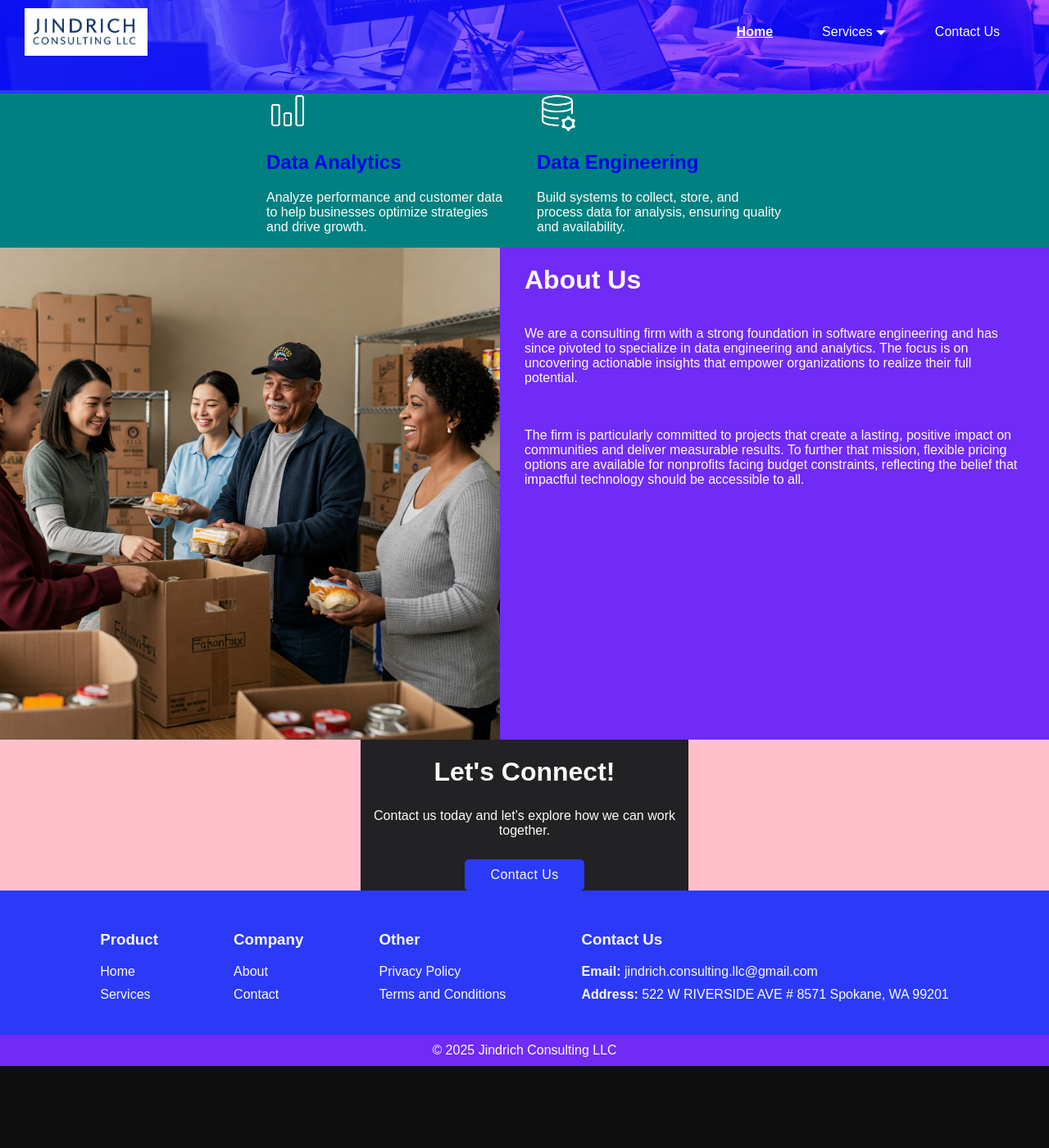
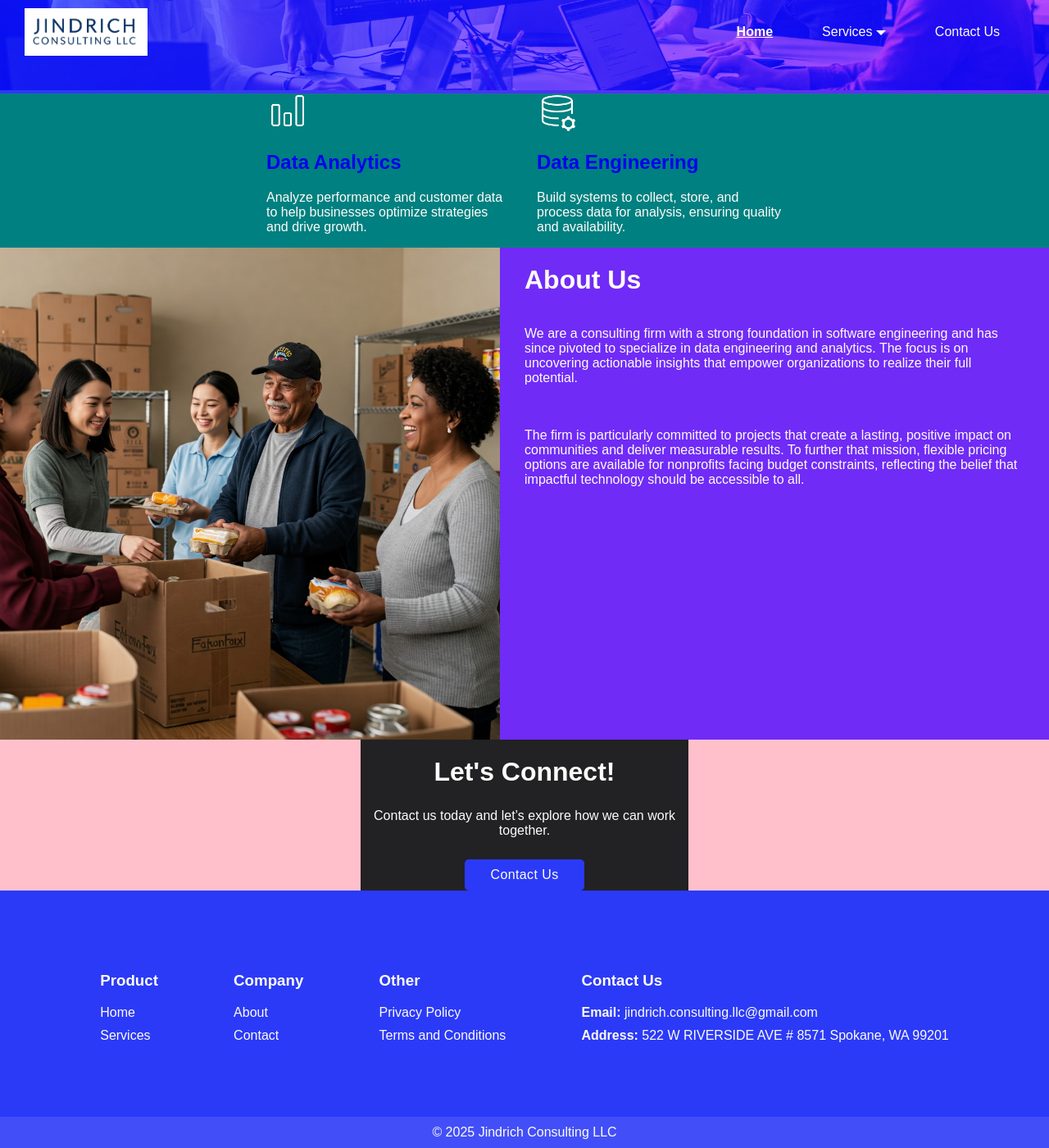
Before and after one commit to jindrich-consulting-llc/jindrich-consulting-llc.github.io, a Jekyll site: the page built from index.md, in a window 1280 px wide and 1400 px high, scrolled down 490 px. Shown: the whole window at 82% size. Built offline with Jekyll 4.4.1, drawn with Linux system fonts in a browser that asks for light colours; before the commit the page ends 1790 px from its top, so only the background shows below that.

Commit message:
🐞⚙️: <refactor> updated footer with global styles. </refactor>

```diff
--- a/assets/css/global_styles.css
+++ b/assets/css/global_styles.css
@@ -28,6 +28,7 @@
     --spacing-10: 10px;
     --spacing-20: 20px;
     --spacing-30: 30px;
+    --spacing-80: 80px;
 
     --border-radius: 5px;
 
--- a/assets/css/navigation/footer_styles.css
+++ b/assets/css/navigation/footer_styles.css
@@ -1,17 +1,17 @@
 .footer {
     position: relative;
-    background-color: #2b3af7;
+    background-color: var(--color-primary-bg);
 }
 
 .footer-menu-container {
-    padding: 30px;
     display: flex;
     flex-wrap: wrap;
     justify-content: space-evenly;
+    padding: var(--spacing-80) var(--spacing-30);
 }
 
 .footer-menu ul li {
-    margin-bottom: 10px;
+    margin-bottom: var(--spacing-10);
 }
 
 .footer-menu ul li a {
@@ -24,22 +24,22 @@
 }
 
 .footer-contact {
-    margin-top: 20px;
+    margin-top: var(--spacing-20);
 }
 
 .footer-contact h3 {
-    margin-top: 0;
+    margin-top: 0 var(--spacing-none);
 }
 
 .contact {
     display: flex;
     flex-direction: column;
     justify-content: flex-start;
-    margin-top: 10px;
+    margin-top: var(--spacing-10);
 }
 
 .contact-email, .contact-address {
-    margin-bottom: 10px;
+    margin-bottom: var(--spacing-10);
 }
 
 .contact a {
@@ -50,21 +50,21 @@
 .bottom {
     display: flex;
     justify-content: center;
-    padding: 10px 0;
-    background-color: #702bf7;
+    padding: var(--spacing-10) var(--spacing-none);
+    background-color: var(--color-primary-bg-2);
 }
 
-@media (max-width: 768px) {
+@media (max-width: 700px) {
     .footer-menu-container {
         flex-direction: column;
     }
 
     .footer-menu {
         flex: 1 1 100%;
-        margin-bottom: 20px;
+        margin-bottom: var(--spacing-20);
     }
 
     .footer-contact {
-        margin-top: 20px;
+        margin-top: var(--spacing-20);
     }
 }
```
